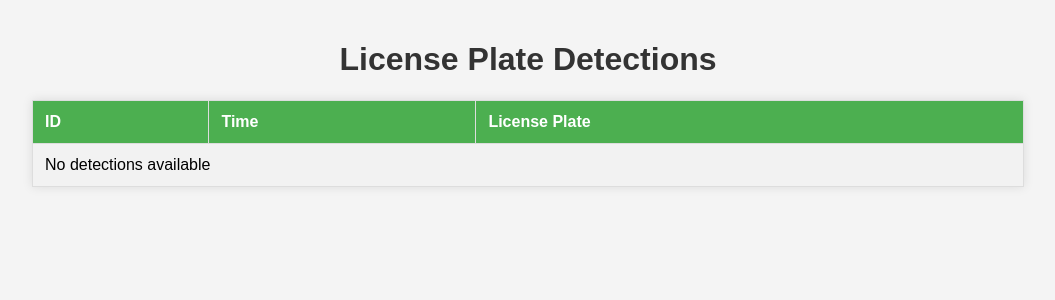
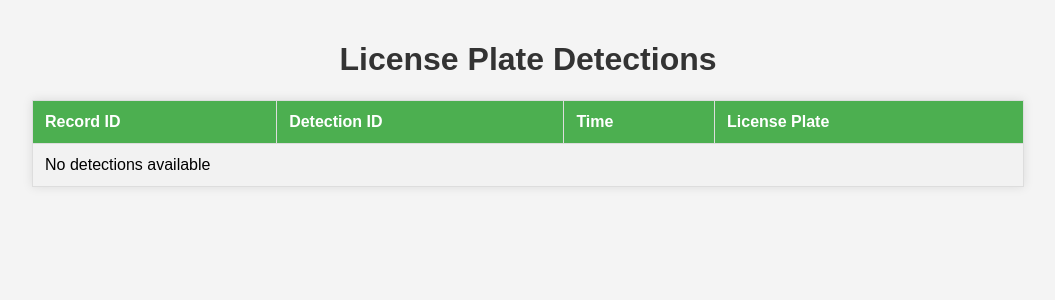
Before and after one commit to han-zyx/EDFLY_front, a Flask app: page / in a window 1280 px wide. Shown: the top 300 px of the page, without its empty margins (112-1167 px from the left). Run offline with Flask 3, Linux system fonts and the light colour scheme; data that the repository does not hold is empty; some libraries are stand-ins or nearby versions.

Commit message:
change files as db scema

```diff
--- a/app.py
+++ b/app.py
@@ -29,7 +29,7 @@ def receive_data():
         if "detections" in data:
             for detection in data["detections"]:
                 cur.execute(
-                    "INSERT INTO license_plates (id, detection_time, license_plate_text) VALUES (%s, %s, %s) ON CONFLICT (id) DO UPDATE SET detection_time = EXCLUDED.detection_time, license_plate_text = EXCLUDED.license_plate_text",
+                    "INSERT INTO license_plates (detection_id, detection_time, license_plate_text) VALUES (%s, %s, %s)",
                     (detection["id"], detection["time"].replace("Z", "").replace("T", " "), detection["license_plate_text"])
                 )
         conn.commit()
@@ -46,12 +46,20 @@ def home():
     try:
         conn = get_db_connection()
         cur = conn.cursor()
-        cur.execute("SELECT id, detection_time, license_plate_text FROM license_plates ORDER BY detection_time DESC")
+        cur.execute("SELECT record_id, detection_id, detection_time, license_plate_text FROM license_plates ORDER BY detection_time DESC")
         rows = cur.fetchall()
         cur.close()
         conn.close()
 
-        detections = [{"id": row[0], "time": row[1].isoformat(), "license_plate_text": row[2]} for row in rows]
+        # Map database fields to front-end expected keys
+        detections = [
+            {
+                "record_id": row[0],           # Unique record ID
+                "id": row[1],                  # Detection ID from JSON
+                "time": row[2].isoformat(),    # Detection time
+                "license_plate_text": row[3]   # License plate text
+            } for row in rows
+        ]
         return render_template('index.html', detections=detections)
     except Exception as e:
         print(f"Error fetching data: {str(e)}")
--- a/templates/index.html
+++ b/templates/index.html
@@ -42,13 +42,15 @@
     <h1>License Plate Detections</h1>
     <table>
         <tr>
-            <th>ID</th>
+            <th>Record ID</th>
+            <th>Detection ID</th>
             <th>Time</th>
             <th>License Plate</th>
         </tr>
         {% if detections %}
             {% for detection in detections %}
             <tr>
+                <td>{{ detection.record_id }}</td>
                 <td>{{ detection.id }}</td>
                 <td>{{ detection.time }}</td>
                 <td>{{ detection.license_plate_text }}</td>
@@ -56,7 +58,7 @@
             {% endfor %}
         {% else %}
             <tr>
-                <td colspan="3">No detections available</td>
+                <td colspan="4">No detections available</td>
             </tr>
         {% endif %}
     </table>
```
